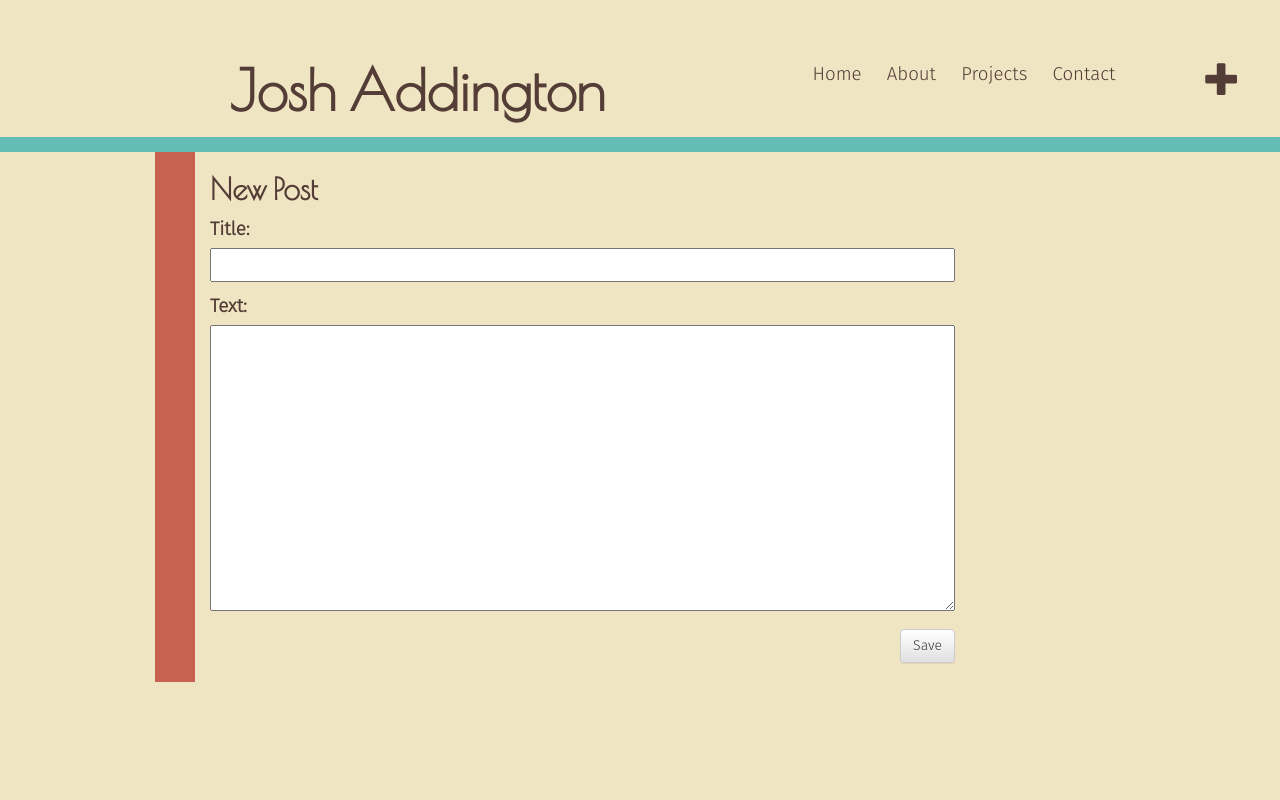
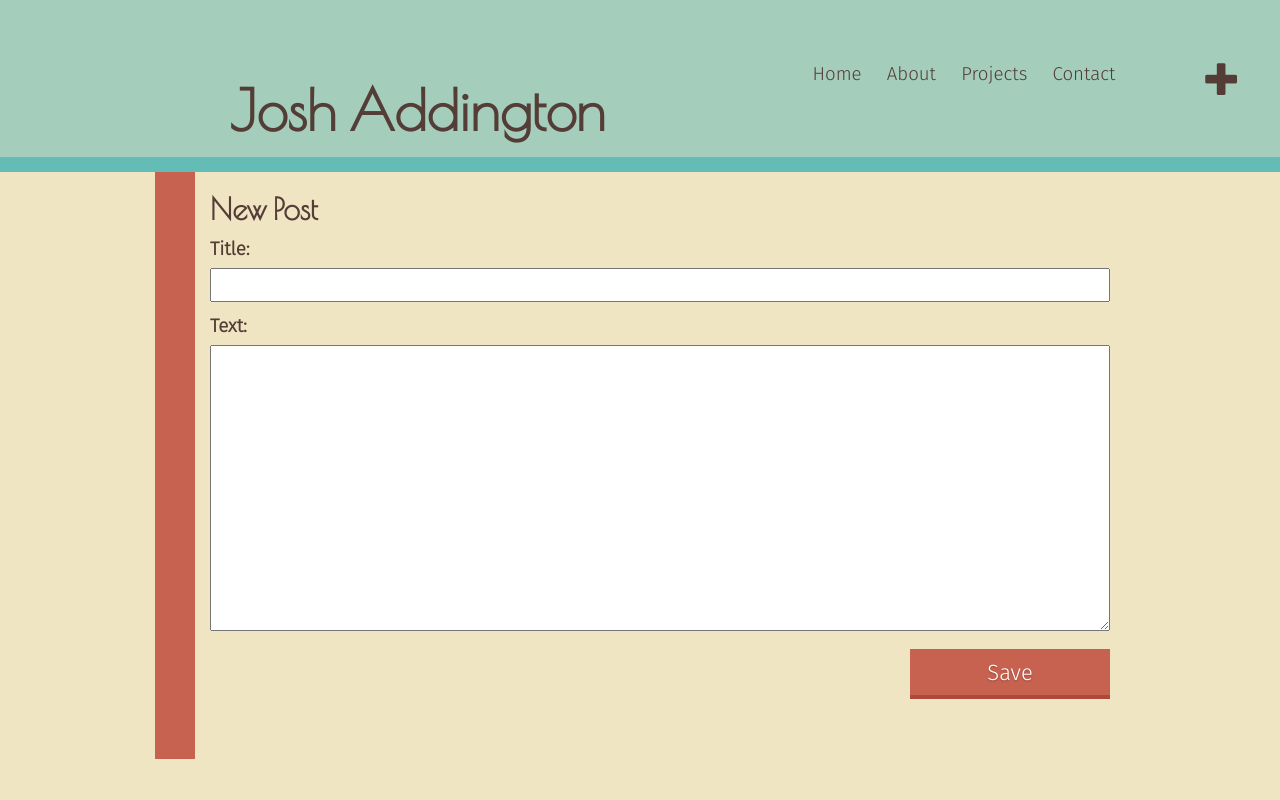
Before and after one commit to Josh-Addington/django_blog, a Django app: page /post/new/ in a window 1280 px wide. Run offline with Django 3.2, Linux system fonts and the light colour scheme; some libraries are stand-ins or nearby versions.

Commit message:
finish styles

```diff
--- a/blogging/templates/blog/base.html
+++ b/blogging/templates/blog/base.html
@@ -6,6 +6,7 @@
         <link rel="stylesheet" href="//maxcdn.bootstrapcdn.com/bootstrap/3.2.0/css/bootstrap.min.css">
         <link rel="stylesheet" href="//maxcdn.bootstrapcdn.com/bootstrap/3.2.0/css/bootstrap-theme.min.css">
         <link rel="stylesheet" href="{% static 'css/blog.css' %}">
+
         <title>Josh Addington</title>
 </head>
 <body>
@@ -21,7 +22,7 @@
 </div>
 <div class="content container">
         <div class="row">
-                <div class="col-md-10">
+                <div class="col-md-12">
                 {% block content %}
                 {% endblock %}
                 </div>
--- a/blogging/templates/blog/post_edit.html
+++ b/blogging/templates/blog/post_edit.html
@@ -4,7 +4,7 @@
         <h2>New Post</h2>
         <form method="POST" class='post-form'>{% csrf_token %}
                 {{ form.as_p }}
-                <button type="submit" class='save btn btn-default'>Save</button>
+                <input type='submit' value='Save' class='button'>
         </form>
 
 {% endblock %}
--- a/static/css/blog.css
+++ b/static/css/blog.css
@@ -11,10 +11,10 @@ h1 a, h2 a {
 }
 
 .page-header {
+        background-color: #a4cebb;
         border-bottom: 15px solid #63bcb6;
-        margin-top: 60px;
-        margin-bottom: 0px;
-        padding: 0px 20px 5px 90px;
+        margin: 0;
+        padding: 60px 20px 5px 90px;
 }
 
 .page-header h1,
@@ -38,7 +38,7 @@ h1 a, h2 a {
 }
 
 .nav a:hover{
-        background-color: #a4cebb;
+        background-color: #63bcb6;
 }
 
 .content {
@@ -46,13 +46,13 @@ h1 a, h2 a {
         max-width: 970px;
         border-left: 40px solid #c76250;
         min-height: 530px;
+        padding-bottom: 60px;
 }
 
 h1, h2, h3, h4 {
         font-family: 'Poiret One';
         font-weight: bold;
 }
-
 
 .date {
         float: right;
@@ -82,3 +82,32 @@ h1, h2, h3, h4 {
         font-size: 1.2em;
         color: #533d36;
 }
+
+.errorlist{
+        color: #ad4937;
+}
+
+.button {
+        float: right;
+        position: relative;
+        vertical-align: top;
+        max-width: 200px;
+        height: 50px;
+        padding: 0;
+        font-size: 22px;
+        color: white;
+        text-align: center;
+        text-shadow: 0 1px 2px rgba(0, 0, 0, 0.25);
+        background: #c76250;
+        border: 0;
+        border-bottom: 2px solid #ad4937;
+        cursor: pointer;
+        -webkit-box-shadow: inset 0 -2px #ad4937;
+        box-shadow: inset 0 -2px #ad4937;
+}
+.button:active {
+        top: 1px;
+        outline: none;
+        -webkit-box-shadow: none;
+        box-shadow: none;
+}
```
